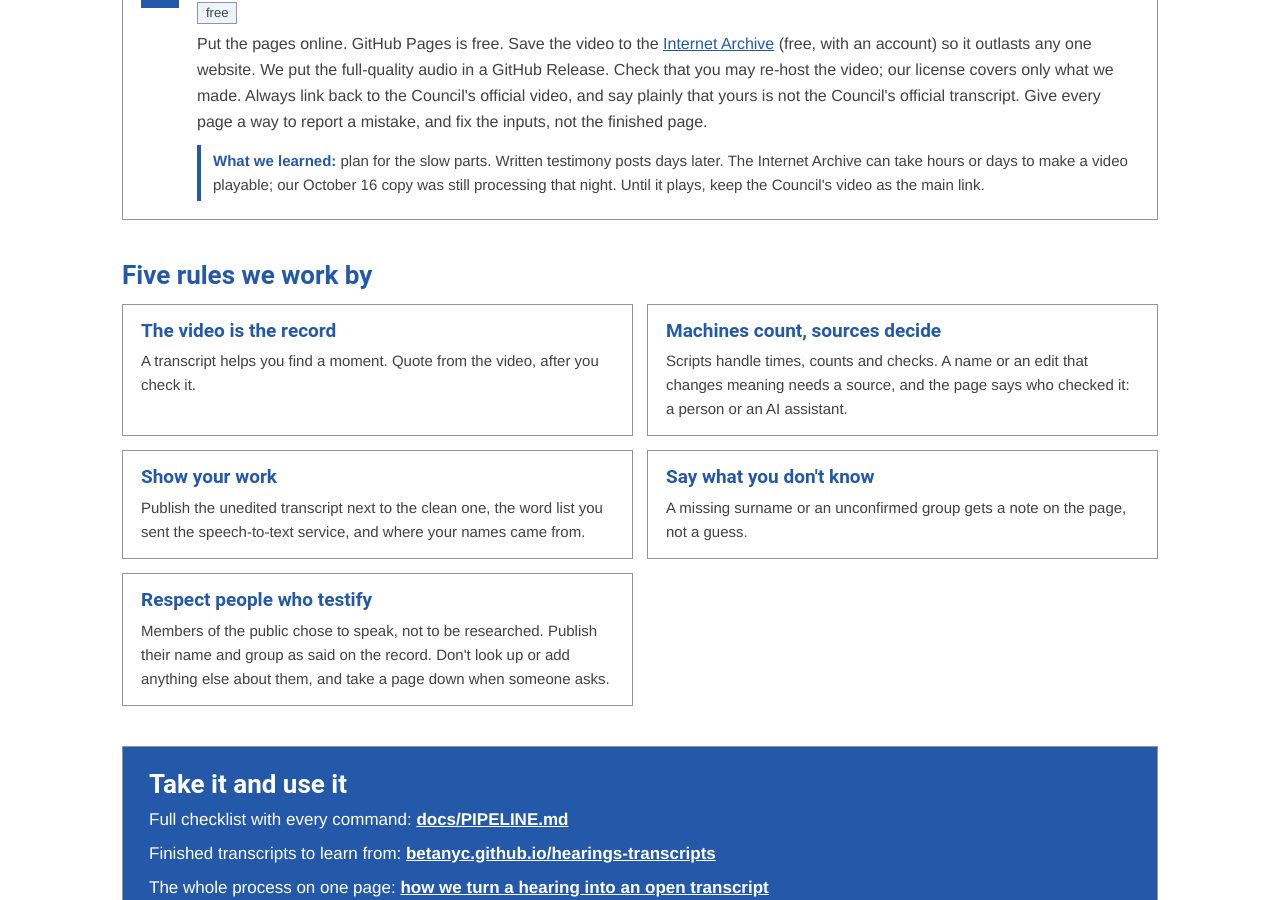
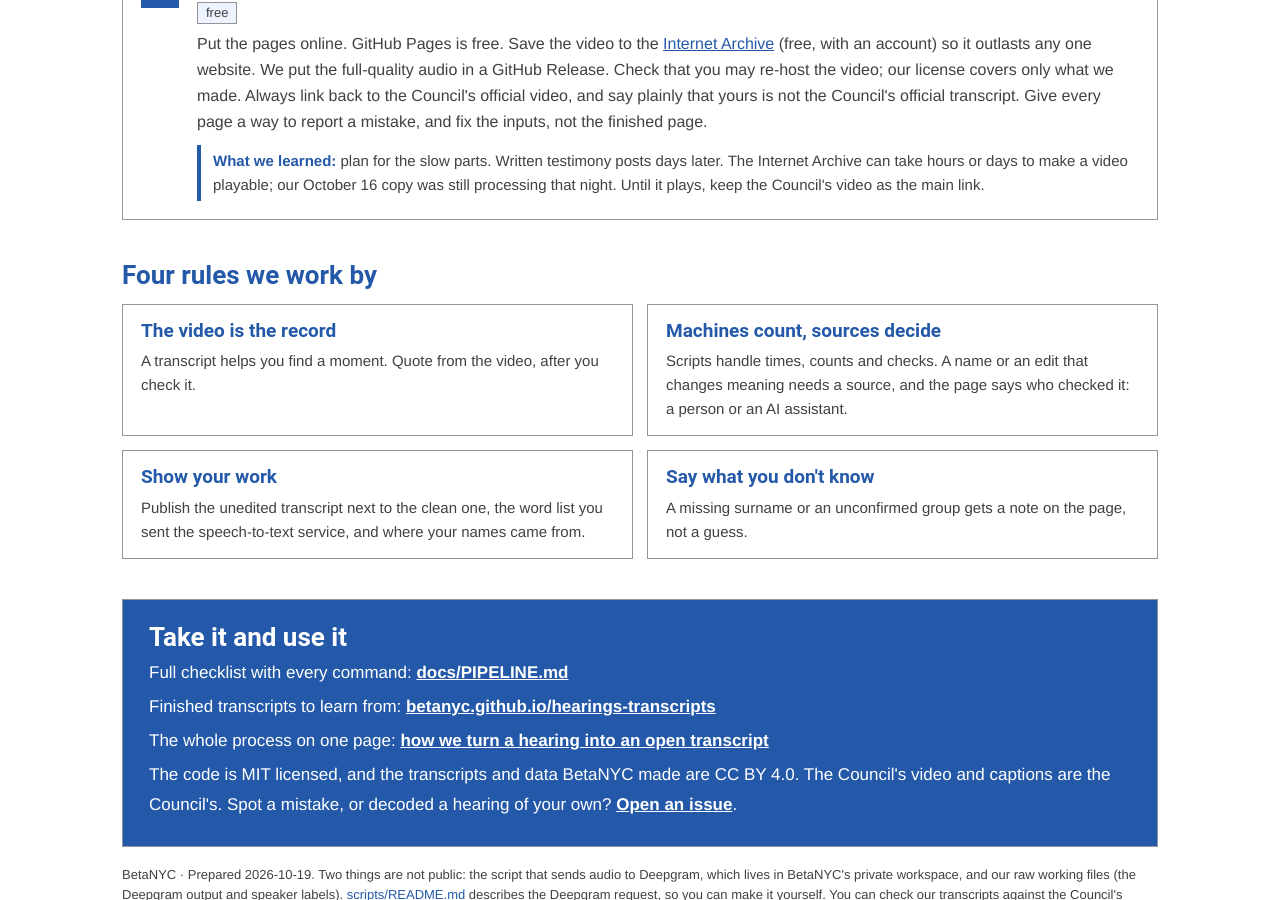
Before and after one commit to BetaNYC/grounding-ai-with-ny-open-data, a Jekyll site: the page guides/council-hearings/decode-a-council-hearing.html, which Jekyll copies as it is, in a window 1280 px wide and 900 px high, scrolled down 3094 px. Built offline with Jekyll 4.4.1, drawn with Linux system fonts in a browser that asks for light colours.

Commit message:
Decode guide: remove the unapproved "Respect people who testify" rule (#22)
The rule added a new public commitment (including takedowns on request)
that exists in no BetaNYC policy and was never approved. The heading goes
back to "Four rules we work by".

Co-authored-by: Claude Opus 5.5 <noreply@anthropic.com>

```diff
--- a/guides/council-hearings/decode-a-council-hearing.html
+++ b/guides/council-hearings/decode-a-council-hearing.html
@@ -202,13 +202,12 @@ hearing on AI, built on what we learned doing the October 5 hearing by hand. The
 </section>
 
 <section>
-  <h2>Five rules we work by</h2>
+  <h2>Four rules we work by</h2>
   <div class="rules">
     <div class="rule"><h3>The video is the record</h3><p>A transcript helps you find a moment. Quote from the video, after you check it.</p></div>
     <div class="rule"><h3>Machines count, sources decide</h3><p>Scripts handle times, counts and checks. A name or an edit that changes meaning needs a source, and the page says who checked it: a person or an AI assistant.</p></div>
     <div class="rule"><h3>Show your work</h3><p>Publish the unedited transcript next to the clean one, the word list you sent the speech-to-text service, and where your names came from.</p></div>
     <div class="rule"><h3>Say what you don't know</h3><p>A missing surname or an unconfirmed group gets a note on the page, not a guess.</p></div>
-    <div class="rule"><h3>Respect people who testify</h3><p>Members of the public chose to speak, not to be researched. Publish their name and group as said on the record. Don't look up or add anything else about them, and take a page down when someone asks.</p></div>
   </div>
 </section>
 
```
